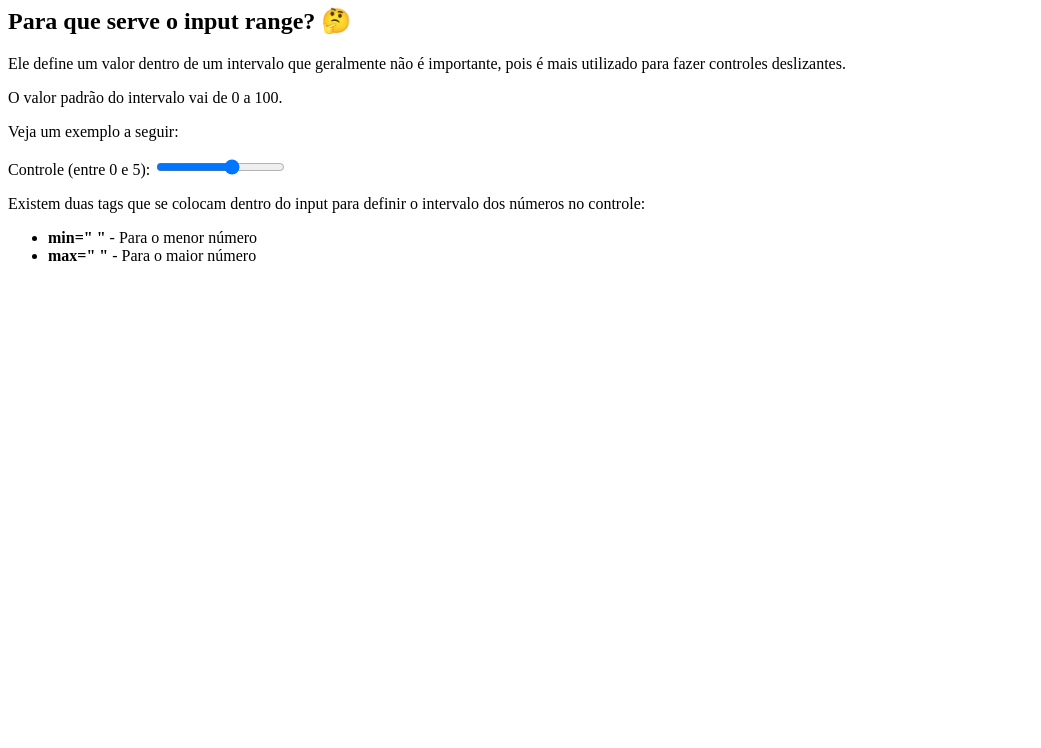
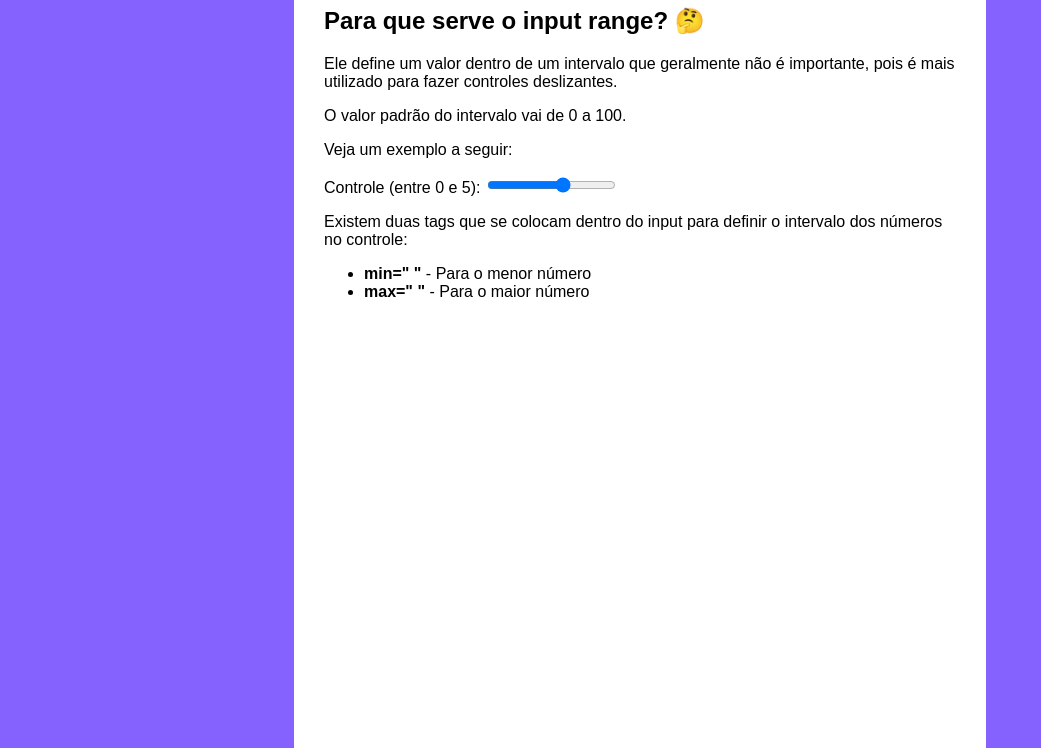
Before and after one commit to CTISM-Prof-Henry/webEssentials, a plain HTML site: page capítulos/formulários/input_range.html in a window 1280 px wide. Shown: the part 73-821 px from the top of the page, without its empty margins (0-1041 px from the left). Before the commit the page ends 800 px from the top, so only its background shows below. Drawn offline with Linux system fonts and the light colour scheme.

Commit message:
começamos a tarefa

```diff
--- a/capítulos/formulários/input_range.html
+++ b/capítulos/formulários/input_range.html
@@ -3,7 +3,9 @@
 <head>
     <meta charset="UTF-8">
     <title>input range</title>
+    <link rel="stylesheet" type="text/css" href="main.css">
 </head>
+<div class="center white-background">
 <body>
 <h1>input range</h1>
 <h2>Para que serve o input range? 🤔</h2>
@@ -20,5 +22,6 @@
 	<li><b>min=" "</b> - Para o menor número</li>
 	<li><b>max=" "</b> - Para o maior número</li>
 </ul>
+</div>
 </body>
 </html>
--- a/capítulos/formulários/main.css
+++ b/capítulos/formulários/main.css
@@ -1,3 +1,4 @@
+
 /* se aplica a todos os elementos que não foram especificados abaixo */
 .center {
     margin: auto;
@@ -22,13 +23,14 @@ img.center {
 }
 
 body {
-    background-color: #FFFFFF;
+    background-color: rgb(133, 97, 254);
     margin-top: 0;
     margin-bottom: 0;
+    font-family:Arial;
 }
 
 .white-background {
-    background-color: white;
+    background-color: rgb(255, 255, 255);
     height: 100vh;
     padding-left: 30px;
     padding-right: 30px;
```
